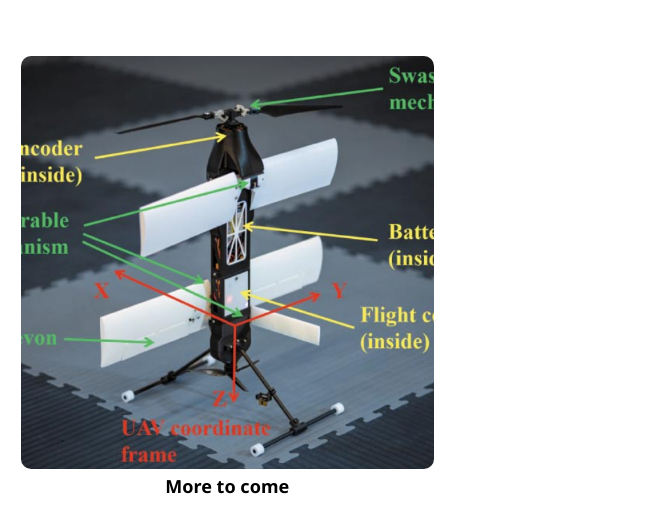
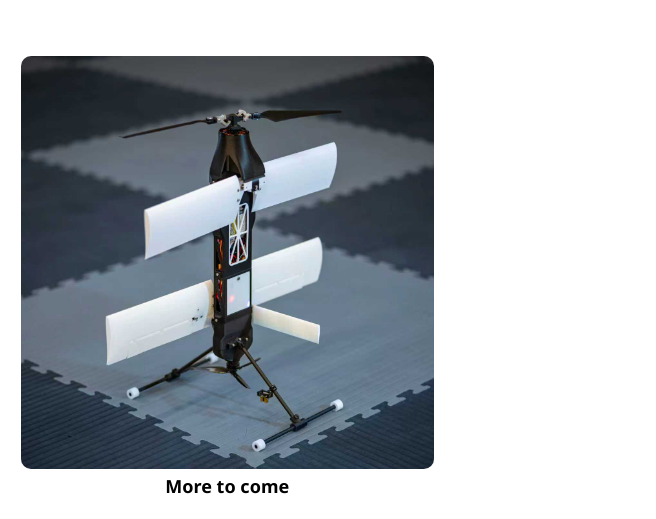
Before and after one commit to SYSU-HILAB/SYSU-HILAB.github.io, a plain HTML site: page research.html in a window 1280 px wide. Shown: the part 1143-1662 px from the top of the page, 624-1280 px from the left. Drawn offline with Linux system fonts and the light colour scheme; a web font is replaced by a local one.

Commit message:
init repo

```diff
--- a/research.html
+++ b/research.html
@@ -84,7 +84,7 @@
             <p align="center" style="font-size: 18px; font-weight: 700; margin-top: 0; margin-bottom: 0">Tail-sitter VTOL</p>
         </td>DAR
         <td width="50%" valign="middle">
-            <img src="assets/DART.png" width='100%' style="border-radius: 10px">
+            <img src="assets/DART.jpg" width='100%' style="border-radius: 10px">
             <p align="center" style="font-size: 18px; font-weight: 700; margin-top: 0; margin-bottom: 0">More to come</p>
         </td>
     </tr>
```
Also changed, not shown: assets/DART.jpg (added), assets/DART.png (deleted), assets/WechatIMG75.jpg (added), 1 other file.
